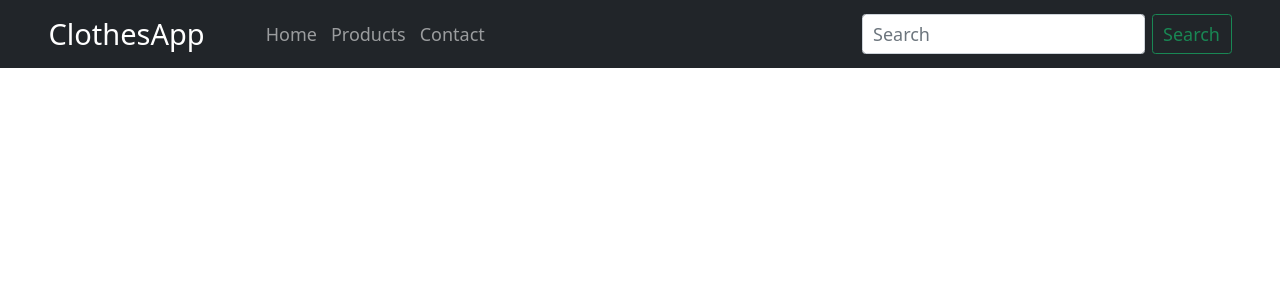
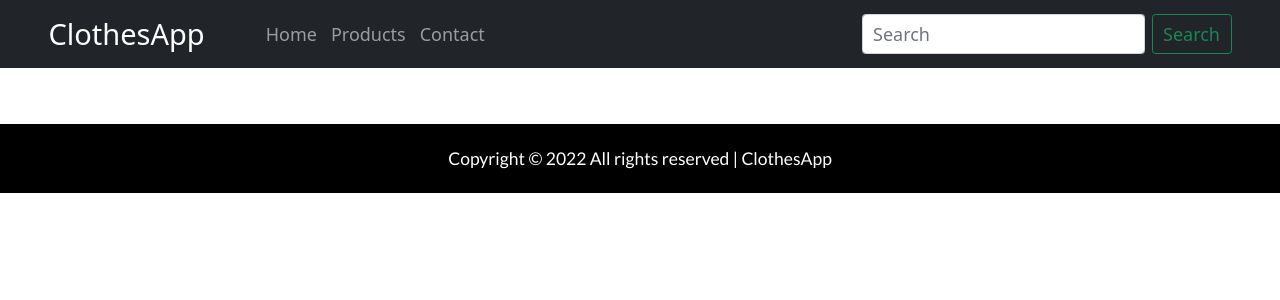
Before and after one commit to Tausif4171/BeBranded-App, a React (Create React App) app: page / in a window 1280 px wide. Shown: the top 300 px of the page. Built offline with nearby package versions, Linux system fonts and the light colour scheme; no server answers.

Commit message:
footer created

```diff
--- a/src/App.js
+++ b/src/App.js
@@ -1,6 +1,7 @@
 import './App.css';
 import { BrowserRouter as Router, Routes, Route } from 'react-router-dom';
 import Header from './containers/Header';
+import Footer from './containers/Footer';
 import ProductListing from './containers/ProductListing';
 import ProductComponent from './containers/ProductComponent';
 import ProductDetail from './containers/ProductDetail';
@@ -16,6 +17,7 @@ function App() {
           <Route path='/product/:productId' element={<ProductDetail />}></Route>
           <Route>404 Page Not Found</Route>
         </Routes>
+        <Footer />
       </Router>
     </div>
   );
--- /dev/null
+++ b/src/containers/Footer.js
@@ -0,0 +1,13 @@
+import React from 'react';
+
+const Footer = () => {
+    return (
+        <section style={{ margin: "84px 0px 0px 0px" }}>
+            <div style={{ backgroundColor: "black", padding: "24px 0px 24px 0px" }}>
+                <h5 style={{ color: "white" }}>Copyright © 2022 All rights reserved | ClothesApp</h5>
+            </div>
+        </section>
+    )
+}
+
+export default Footer;
```
